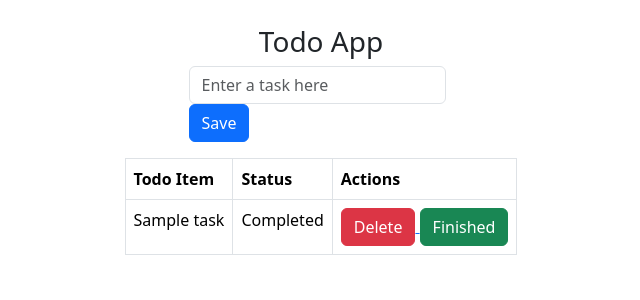
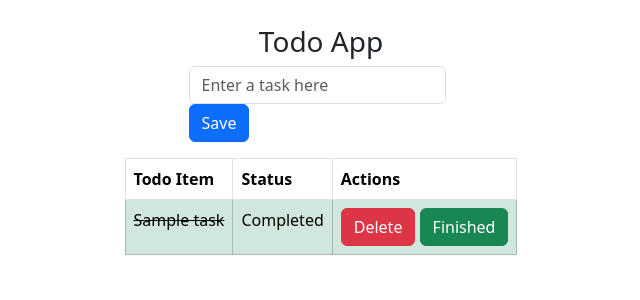
Before and after one commit to ethandiedericks/django_todo, a Django app: page / in a window 1280 px wide. Shown: the part 252-552 px from the top of the page, without its empty margins (319-959 px from the left). Run offline with Django 4.2, Linux system fonts and the light colour scheme; tables that the repository leaves empty hold one stand-in row (values such as "Sample post").

Commit message:
improved css

```diff
--- /dev/null
+++ b/todo_app/static/todo_app/css/my_css.css
@@ -0,0 +1,7 @@
+.striker{
+    text-decoration: line-through;
+}
+
+.btns{
+    text-decoration: none;
+}
--- a/todo_app/templates/todo_app/index.html
+++ b/todo_app/templates/todo_app/index.html
@@ -1,3 +1,4 @@
+{% load static %}
 <!DOCTYPE html>
 <html lang="en">
 <head>
@@ -5,6 +6,7 @@
     <meta name="viewport" content="width=device-width, initial-scale=1.0">
     <title>Todo</title>
     <link href="https://cdn.jsdelivr.net/npm/bootstrap@5.3.2/dist/css/bootstrap.min.css" rel="stylesheet" integrity="sha384-T3c6CoIi6uLrA9TneNEoa7RxnatzjcDSCmG1MXxSR1GAsXEV/Dwwykc2MPK8M2HN" crossorigin="anonymous">
+    <link href="{% static 'todo_app/css/my_css.css' %}" rel="stylesheet">
     <style>
         .container {
           height: 100vh;
@@ -37,17 +39,16 @@
               <tbody>
                 {% for task in tasks %}
                     {% if task.status %}
-                        <tr>
-                            <td> {{ task.title }}</td>
+                        <tr class="table-success">
+                            <td class="striker"> {{ task.title }}</td>
                             <td> Completed </td>
                             <td>
-
-                                <a href="{% url 'deleteTask' task.id %}">
+                                <a class="btns" href="{% url 'deleteTask' task.id %}">
                                     <button class="btn btn-danger">
                                         Delete
                                     </button>
                                 </a>
-                                <a href="{% url 'updateTask' task.id %}">
+                                <a class="btns" href="{% url 'updateTask' task.id %}" >
                                     <button class="btn btn-success">
                                         Finished
                                     </button>
@@ -60,12 +61,12 @@
                             <td> {{ task.title }}</td>
                             <td> In Progress </td>
                             <td>
-                                <a href="{% url 'deleteTask' task.id %}">
+                                <a class="btns" href="{% url 'deleteTask' task.id %}">
                                     <button class="btn btn-danger">
                                         Delete
                                     </button>
                                 </a>
-                                <a href="{% url 'updateTask' task.id %}">
+                                <a class="btns" href="{% url 'updateTask' task.id %}">
                                     <button class="btn btn-success">
                                         Finished
                                     </button>
--- a/todo_project/settings.py
+++ b/todo_project/settings.py
@@ -118,6 +118,8 @@ USE_TZ = True
 
 STATIC_URL = 'static/'
 
+STATICFILES_DIR =  'todo_app/static/'
+
 # Default primary key field type
 # https://docs.djangoproject.com/en/4.2/ref/settings/#default-auto-field
 
```
Also changed, not shown: db.sqlite3.
